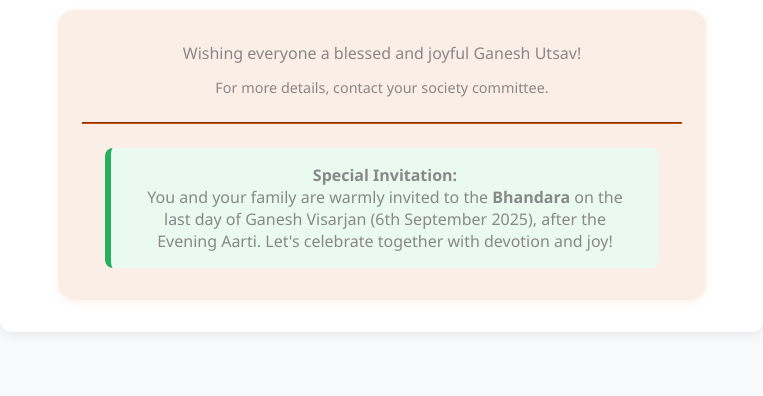
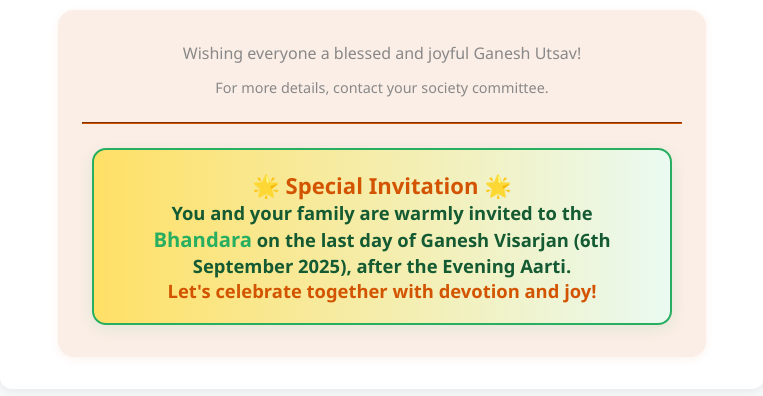
Before and after one commit to jcodebun/GaneshUtrav, a plain HTML site: page index.html in a window 1280 px wide. Shown: the part 606-1002 px from the top of the page, without its empty margins (258-1021 px from the left). Before the commit the page ends 978 px from the top, so only its background shows below. Drawn offline with Linux system fonts and the light colour scheme.

Commit message:
Update index.html
invitation update

```diff
--- a/index.html
+++ b/index.html
@@ -68,9 +68,10 @@
             <div style="margin-bottom:12px;">Wishing everyone a blessed and joyful Ganesh Utsav!</div>
             <span style="font-size:0.9em;">For more details, contact your society committee.</span>
             <hr style="margin:24px 0; border-color:#d35400;">
-            <div style="background:#eafaf1;border-left:6px solid #27ae60;padding:16px 24px;border-radius:8px;max-width:500px;margin:0 auto;">
-                <strong>Special Invitation:</strong><br>
-                You and your family are warmly invited to the <b>Bhandara</b> on the last day of Ganesh Visarjan (6th September 2025), after the Evening Aarti. Let's celebrate together with devotion and joy!
+            <div style="background:linear-gradient(90deg,#ffe066,#eafaf1);border-left:8px solid #27ae60;padding:20px 28px;border-radius:14px;max-width:520px;margin:0 auto;box-shadow:0 4px 16px rgba(39,174,96,0.12); border:2px solid #27ae60; font-size:1.15em; font-weight:bold; color:#145a32;">
+                <span style="font-size:1.2em; color:#d35400;">🌟 Special Invitation 🌟</span><br>
+                You and your family are warmly invited to the <b style="color:#27ae60; font-size:1.1em;">Bhandara</b> on the last day of Ganesh Visarjan <b>(6th September 2025)</b>, after the Evening Aarti.<br>
+                <span style="color:#d35400; font-weight:bold;">Let's celebrate together with devotion and joy!</span>
             </div>
         </div>
     </div>
```
